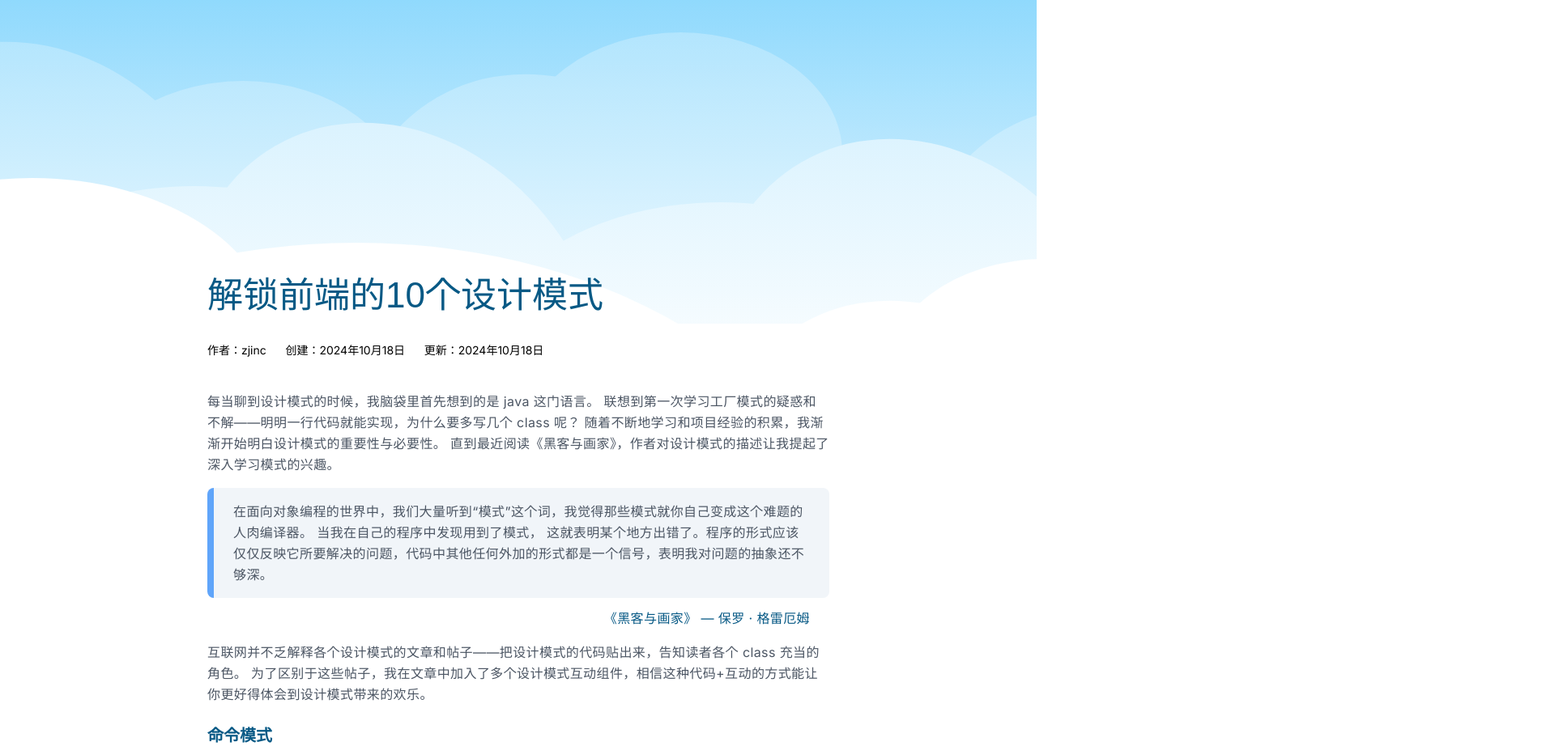
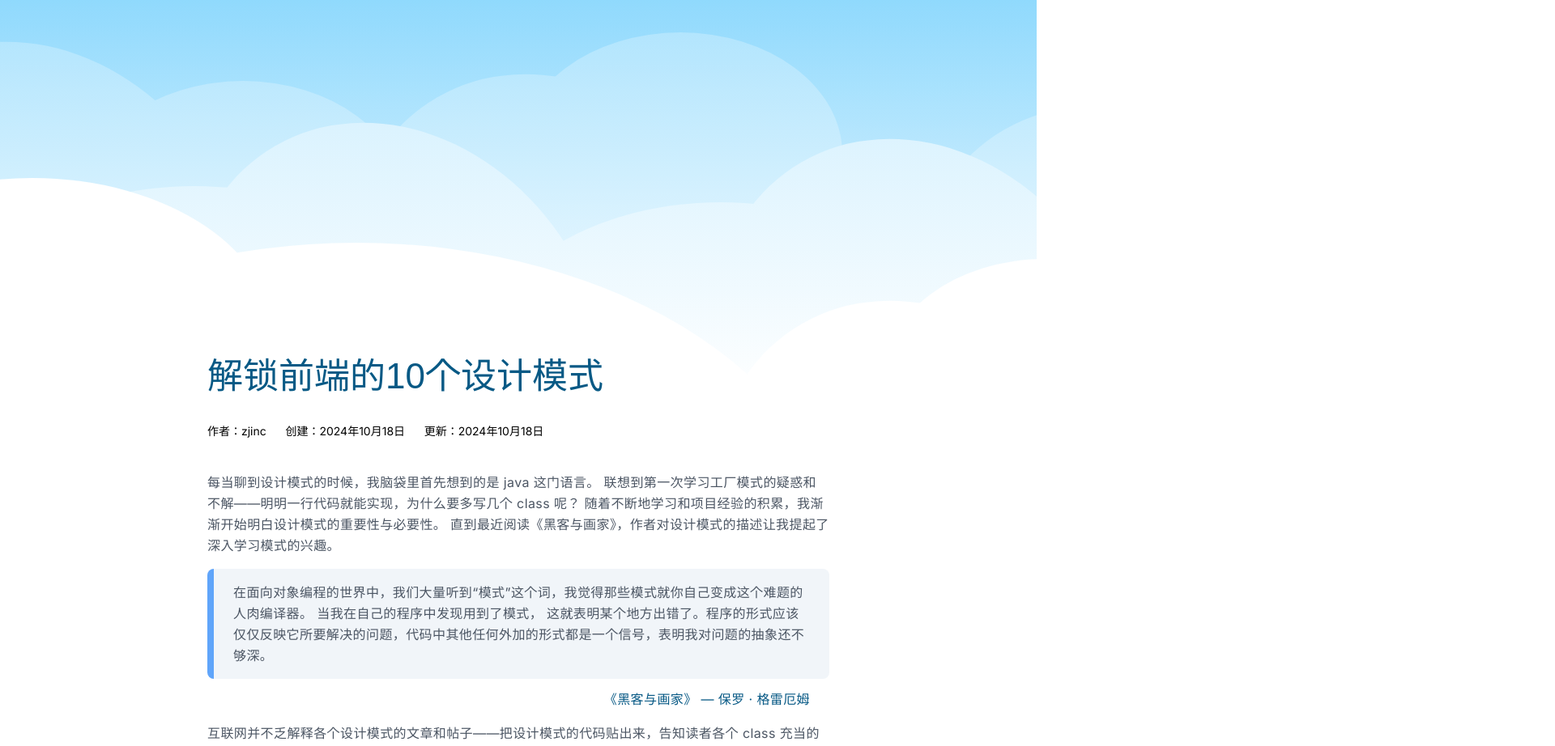
Before and after one commit to zjincHub/zjinc-blog, a Next.js app: page /blog/design-pattern in a window 1280 px wide. Shown: the top 922 px of the page at 81% size, 1920 px wide, since content can reach past the window. Built offline with nearby package versions, Linux system fonts and the light colour scheme; a web font is replaced by a local one.

Commit message:
fix: 背景被盖住问题修复

```diff
--- a/src/app/_components/page-header-cloud/index.tsx
+++ b/src/app/_components/page-header-cloud/index.tsx
@@ -122,7 +122,7 @@ const Sky3 = () => {
 };
 export default function Index() {
   return (
-    <div className="w-full h-[400px] relative overflow-hidden">
+    <div className="w-full h-[400px] relative overflow-visible -z-50">
       {/* 3层天空+透明度来给云层分层 */}
       <Sky1 />
       <Sky2 />
--- a/src/app/_components/page-header-title/index.tsx
+++ b/src/app/_components/page-header-title/index.tsx
@@ -1,6 +1,6 @@
 export default function Index(props: IProps) {
   return (
-    <div className="relative max-w-[800px] m-auto mt-[-100px] z-20 px-4 box-border">
+    <div className="relative max-w-[800px] m-auto z-20 px-4 box-border">
       <h1 className="text-sky-800 font-medium font-letao text-6xl">
         {props.title}
       </h1>
--- a/src/app/blog/[blog]/page.tsx
+++ b/src/app/blog/[blog]/page.tsx
@@ -15,7 +15,7 @@ export default function Index(props: IProps) {
     <>
       <PageHeaderCloud />
       <PageHeaderTitle {...abstract} />
-      <div className="w-full bg-white max-w-[800px] m-auto px-4 box-border">
+      <div className="w-full max-w-[800px] bg-transparent relative z-50 m-auto px-4 box-border">
         <BlogComponent />
       </div>
     </>
```
